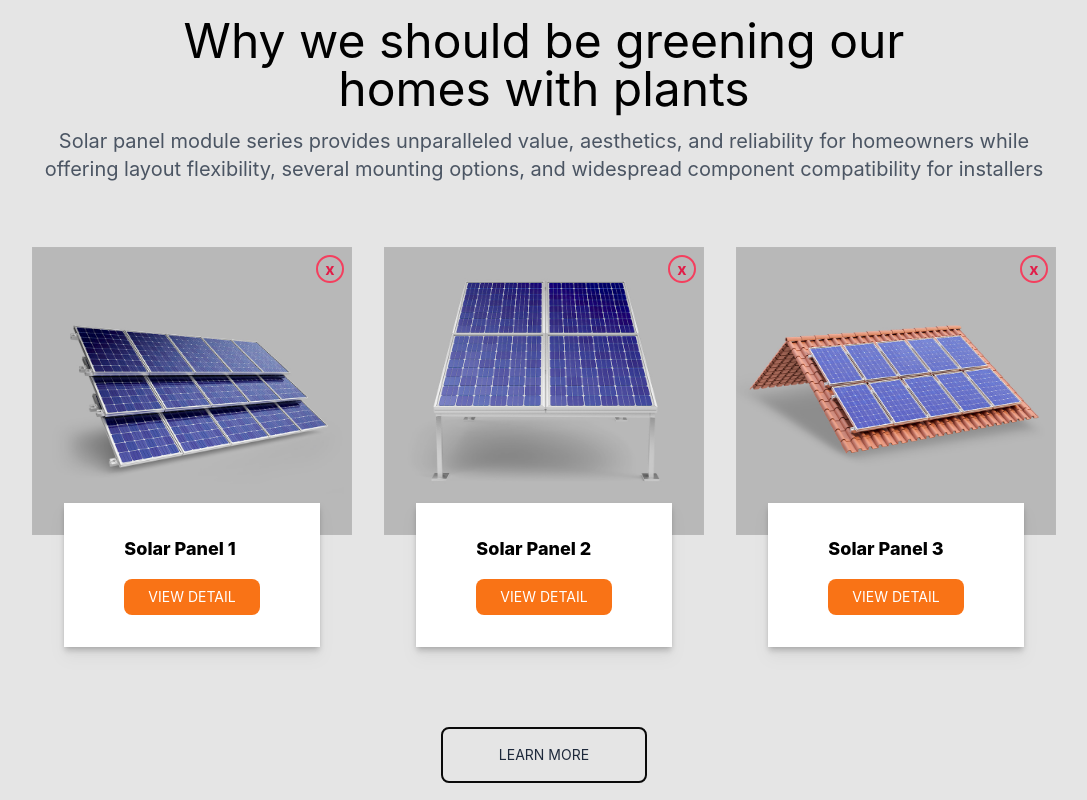
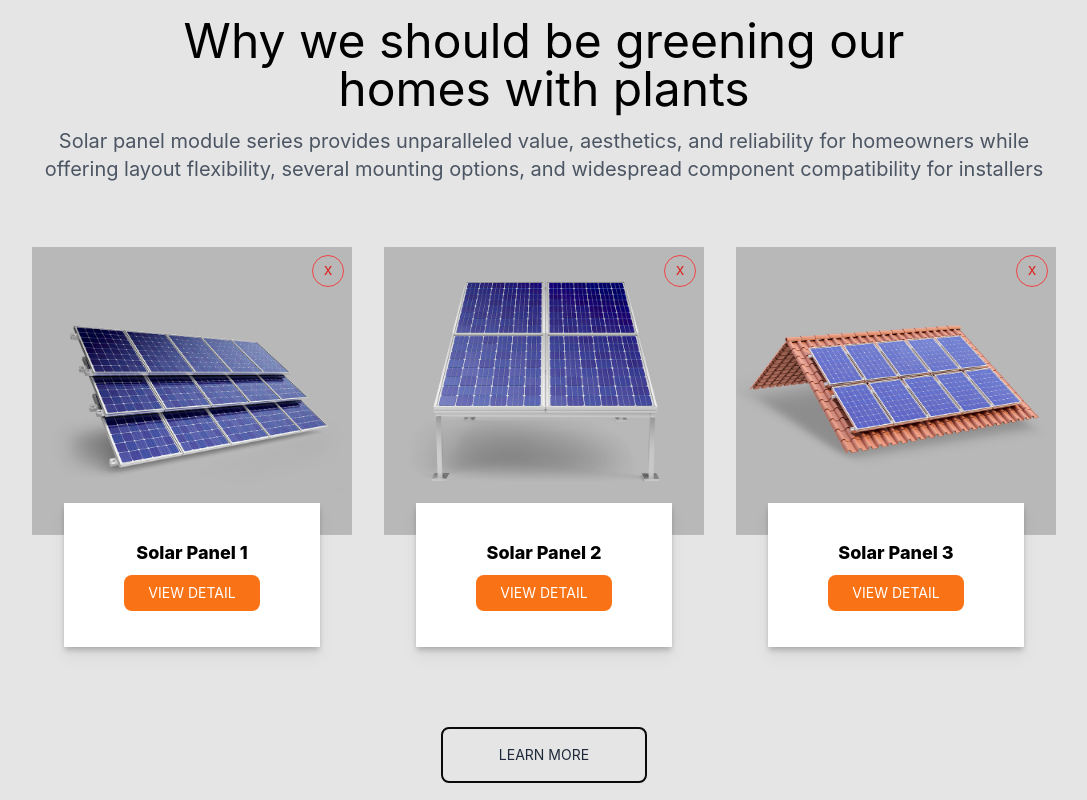
Before and after one commit to Amoly93/first_Project, a React (Create React App) app: page / in a window 1280 px wide. Shown: the whole page, without its empty margins (96-1183 px from the left). Built offline with nearby package versions, Linux system fonts and the light colour scheme.

Commit message:
Adding improvements

```diff
--- a/src/App.js
+++ b/src/App.js
@@ -30,18 +30,18 @@ function App() {
         <div className="flex justify-center gap-8">
           {images.map((prop) => {
             return (
-              <div className="relative flex justify-center  h-fit">
+              <div className="relative flex justify-center h-fit">
                 <img src={prop.src} alt="Solar Panel 1" className="h-72 w-80" />
                 {images.length > 1 && (
                   <button
-                    className=" absolute right-2 top-2 border-2 border-rose-500 rounded-full h-7 w-7 text-rose-600 font-bold"
+                    className="flex items-center justify-center h-8 w-8 absolute right-2 top-2 border border-red-500 rounded-full text-red-600 pb-1"
                     onClick={() => deleteImage(prop)}
                   >
                     x
                   </button>
                 )}
-                <div className="absolute left-auto right-auto -bottom-28 bg-white h-36 w-64  grid place-content-center shadow-md drop-shadow-lg space-y-4">
-                  <h2 className="text-lg font-extrabold">{prop.name}</h2>
+                <div className="absolute left-auto right-auto -bottom-28 bg-white h-36 w-64 grid place-content-center shadow-md drop-shadow-lg space-y-2">
+                  <h2 className="text-lg font-extrabold text-center">{prop.name}</h2>
                   <button className="bg-orange-500 px-6 py-2 text-white text-sm hover:bg-neutral-800 rounded-lg">
                     VIEW DETAIL
                   </button>
```
